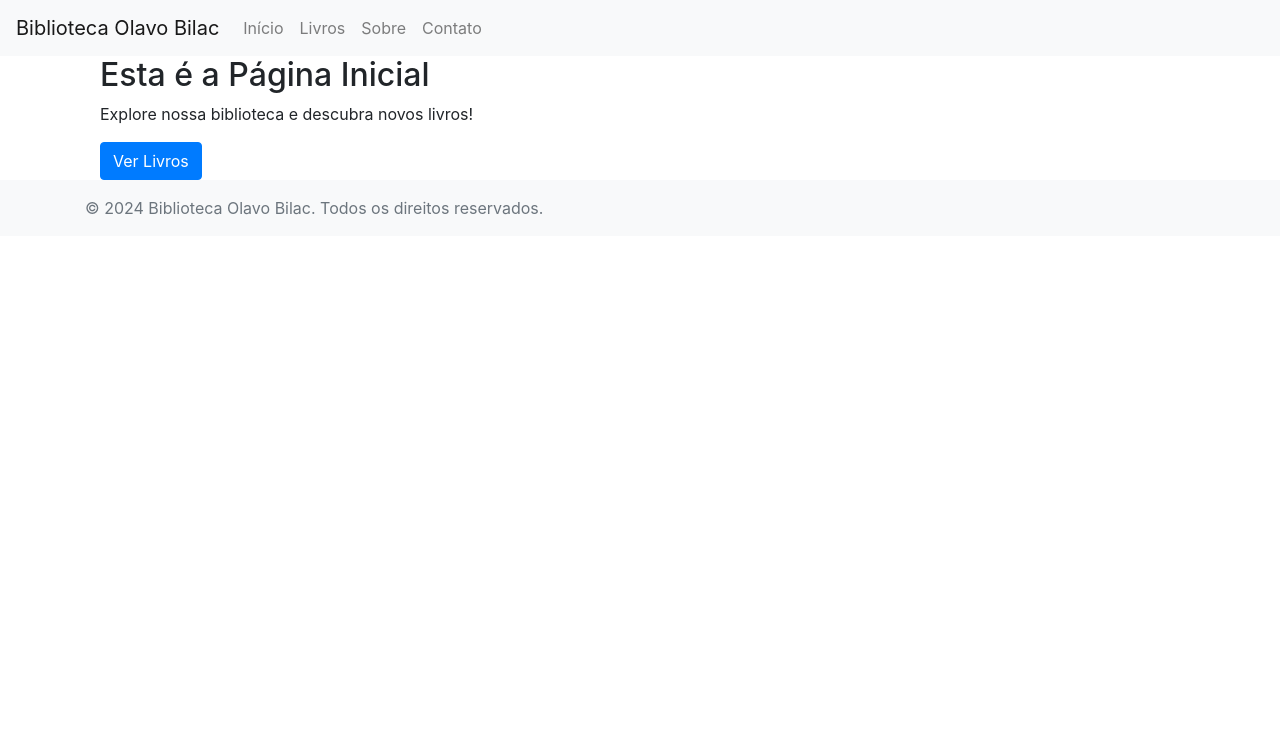
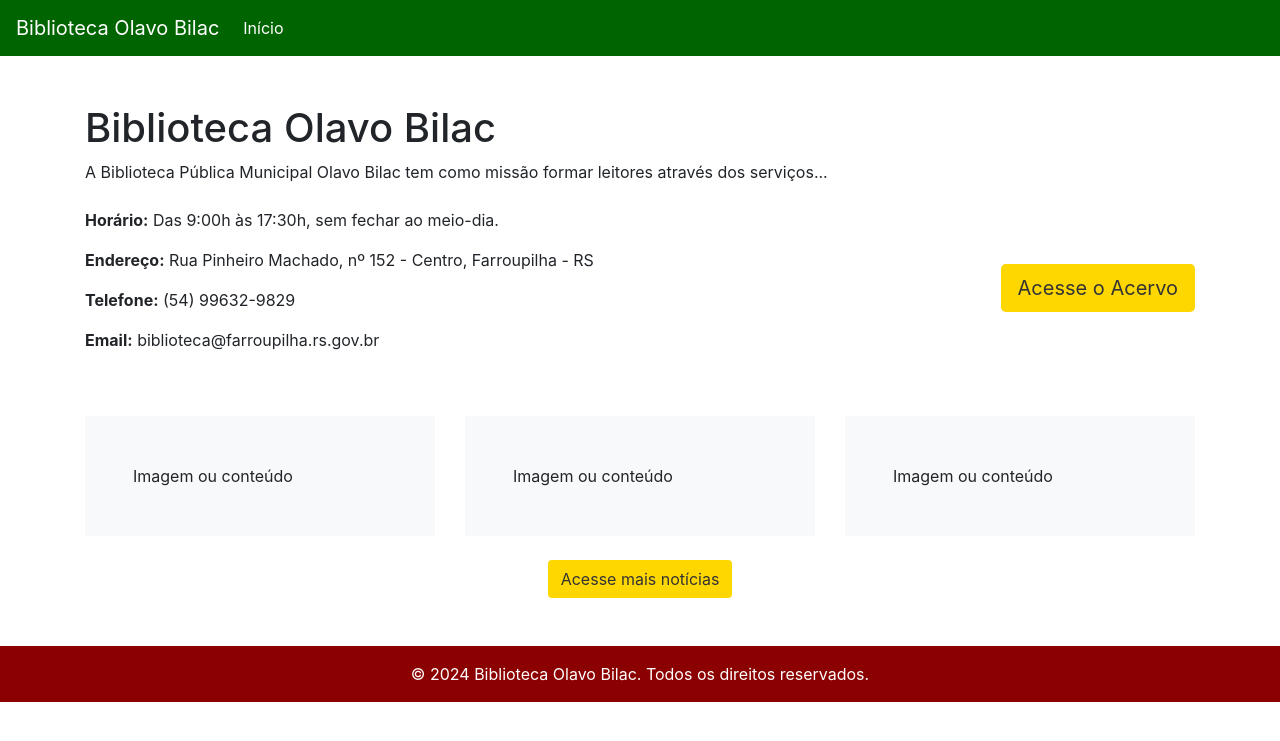
Before and after one commit to lucasjss/biblioteca_olavobilac, a Django app: page / in a window 1280 px wide. Shown: the top 741 px of the page. Run offline with Django 5.2, Linux system fonts and the light colour scheme; some libraries are stand-ins or nearby versions.

Commit message:
correção bugs

```diff
--- a/biblioteca/urls.py
+++ b/biblioteca/urls.py
@@ -17,9 +17,8 @@ Including another URLconf
 
 from django.contrib import admin
 from django.urls import path, include
-from livro import views as livro_views
 
 urlpatterns = [
     path("admin/", admin.site.urls),
-    path("", livro_views.home, name="home"),
+    path("", include("livro.urls")),  # Inclui todas as URLs do aplicativo 'livro'
 ]
--- a/livro/models.py
+++ b/livro/models.py
@@ -7,9 +7,10 @@ class Livros(models.Model):
     nome = models.CharField(max_length=80)
     autor = models.CharField(max_length=50)
     co_autor = models.CharField(max_length=50, blank=True)
-    disponível = models.BooleanField(default=True)
-    exemplares = models.FloatField(default=1)
+    disponível = models.BooleanField(default=False)
+    exemplares = models.FloatField(default=0)
     categoria = models.CharField(max_length=30)
+    capa_url = models.URLField(blank=True, null=True)
 
     class Meta:
         verbose_name = "Livro"
--- a/livro/urls.py
+++ b/livro/urls.py
@@ -2,5 +2,7 @@ from django.urls import path
 from . import views
 
 urlpatterns = [
-    path("", views.home, name="home"),
+    path("", views.home, name="home"),  # Página principal
+    path("livros/", views.cadastrar, name="livros"),
+    path("noticias/", views.cadastrar, name="noticias"),
 ]
--- a/templates/base.html
+++ b/templates/base.html
@@ -1,60 +1,75 @@
 <!DOCTYPE html>
 <html lang="pt-br">
+
 <head>
     <meta charset="UTF-8">
     <meta name="viewport" content="width=device-width, initial-scale=1.0">
-    <link rel="stylesheet" href="https://stackpath.bootstrapcdn.com/bootstrap/4.1.3/css/bootstrap.min.css"
-        integrity="sha384-MCw98/SFnGE8fJT3GXwEOngsV7Zt27NXFoaoApmYm81iuXoPkFOJwJ8ERdknLPMO" crossorigin="anonymous">
-    {% block 'head' %} {% endblock %}
+    <link rel="stylesheet" href="https://stackpath.bootstrapcdn.com/bootstrap/4.1.3/css/bootstrap.min.css">
     <title>{% block title %}Biblioteca Olavo Bilac{% endblock %}</title>
+    <style>
+        /* Cores e estilos personalizados */
+        .navbar {
+            background-color: #006400;
+            /* Verde bandeira */
+        }
+
+        .footer {
+            background-color: #8B0000;
+            /* Vermelho bandeira */
+        }
+
+        .btn-custom {
+            background-color: #FFD700;
+            /* Amarelo bandeira */
+            color: #333;
+        }
+
+        .btn-custom:hover {
+            background-color: #FFC107;
+            color: #000;
+        }
+
+        .footer span {
+            color: #fff;
+        }
+    </style>
 </head>
+
 <body>
+    <!-- Navbar -->
     <header>
-        <nav class="navbar navbar-expand-lg navbar-light bg-light">
-            <a class="navbar-brand" href="{% url 'home' %}">Biblioteca Olavo Bilac</a>
-            <button class="navbar-toggler" type="button" data-toggle="collapse" data-target="#navbarNav"
-                aria-controls="navbarNav" aria-expanded="false" aria-label="Toggle navigation">
+        <nav class="navbar navbar-expand-lg navbar-light">
+            <a class="navbar-brand text-white" href="{% url 'home' %}">Biblioteca Olavo Bilac</a>
+            <button class="navbar-toggler" type="button" data-toggle="collapse" data-target="#navbarNav">
                 <span class="navbar-toggler-icon"></span>
             </button>
             <div class="collapse navbar-collapse" id="navbarNav">
                 <ul class="navbar-nav">
                     <li class="nav-item">
-                        <a class="nav-link" href="{% url 'home' %}">Início</a>
+                        <a class="nav-link text-white" href="{% url 'home' %}">Início</a>
                     </li>
-                    <li class="nav-item">
-                        <a class="nav-link" href="{% url 'livros' %}">Livros</a>
-                    </li>
-                    <li class="nav-item">
-                        <a class="nav-link" href="{% url 'sobre' %}">Sobre</a>
-                    </li>
-                    <li class="nav-item">
-                        <a class="nav-link" href="{% url 'contato' %}">Contato</a>
-                    </li>
+                    <!-- Adicione outros links aqui -->
                 </ul>
             </div>
         </nav>
     </header>
 
+    <!-- Conteúdo principal -->
     <main role="main" class="container">
-        {% block content %}
-        <!-- O conteúdo específico de cada página será inserido aqui -->
-        {% endblock %}
+        {% block content %}{% endblock %}
     </main>
 
-    <footer class="footer mt-auto py-3 bg-light">
-        <div class="container">
-            <span class="text-muted">&copy; 2024 Biblioteca Olavo Bilac. Todos os direitos reservados.</span>
+    <!-- Footer -->
+    <footer class="footer mt-auto py-3">
+        <div class="container text-center">
+            <span>&copy; 2024 Biblioteca Olavo Bilac. Todos os direitos reservados.</span>
         </div>
     </footer>
 
-    <script src="https://code.jquery.com/jquery-3.3.1.slim.min.js"
-        integrity="sha384-q8i/X+965DzO0rT7abK41JStQIAqVgRVzpbzo5smXKp4YfRvH+8abtTE1Pi6jizo"
-        crossorigin="anonymous"></script>
-    <script src="https://cdnjs.cloudflare.com/ajax/libs/popper.js/1.14.3/umd/popper.min.js"
-        integrity="sha384-ZMP7rVo3mIykV+2+9J3UJ46jBk0WLaUAdn689aCwoqbBJiSnjAK/l8WvCWPIPm49"
-        crossorigin="anonymous"></script>
-    <script src="https://stackpath.bootstrapcdn.com/bootstrap/4.1.3/js/bootstrap.min.js"
-        integrity="sha384-ChfqqxuZUCnJSK3+MXmPNIyE6ZbWh2IMqE241rYiqJxyMiZ6OW/JmZQ5stwEULTy"
-        crossorigin="anonymous"></script>
+    <!-- Scripts do Bootstrap -->
+    <script src="https://code.jquery.com/jquery-3.3.1.slim.min.js"></script>
+    <script src="https://cdnjs.cloudflare.com/ajax/libs/popper.js/1.14.3/umd/popper.min.js"></script>
+    <script src="https://stackpath.bootstrapcdn.com/bootstrap/4.1.3/js/bootstrap.min.js"></script>
 </body>
+
 </html>
--- a/templates/home.html
+++ b/templates/home.html
@@ -1,12 +1,37 @@
 {% extends 'base.html' %}
 
-{% block title %}Página Inicial{% endblock %}
+{% block title %}Página Inicial - Biblioteca Olavo Bilac{% endblock %}
 
 {% block content %}
-<div class="container">
-    <h2>Esta é a Página Inicial</h2>
-    <p>Explore nossa biblioteca e descubra novos livros!</p>
-<a href="{% url 'livros' %}" class="btn btn-primary">Ver Livros</a>
+<div class="content-section my-5">
+    <h1 class="header-title">Biblioteca Olavo Bilac</h1>
+    <p>A Biblioteca Pública Municipal Olavo Bilac tem como missão formar leitores através dos serviços...</p>
+    <div class="d-flex justify-content-between align-items-center mt-4">
+        <div>
+            <p><strong>Horário:</strong> Das 9:00h às 17:30h, sem fechar ao meio-dia.</p>
+            <p><strong>Endereço:</strong> Rua Pinheiro Machado, nº 152 - Centro, Farroupilha - RS</p>
+            <p><strong>Telefone:</strong> (54) 99632-9829</p>
+            <p><strong>Email:</strong> biblioteca@farroupilha.rs.gov.br</p>
+        </div>
+        <a href="{% url 'livros' %}" class="btn btn-custom btn-lg">Acesse o Acervo</a>
+    </div>
 
+    <!-- Seção para imagens ou conteúdo adicional -->
+    <div class="row mt-5">
+        <div class="col-md-4">
+            <div class="bg-light p-5">Imagem ou conteúdo</div>
+        </div>
+        <div class="col-md-4">
+            <div class="bg-light p-5">Imagem ou conteúdo</div>
+        </div>
+        <div class="col-md-4">
+            <div class="bg-light p-5">Imagem ou conteúdo</div>
+        </div>
+    </div>
+
+    <!-- Botão para acessar notícias -->
+    <div class="text-center mt-4">
+        <a href="{% url 'noticias' %}" class="btn btn-custom">Acesse mais notícias</a>
+    </div>
 </div>
 {% endblock %}
```
Also changed, not shown: livro/utils.py (added, +40 -0 lines), livro/migrations/0007_livros_capa_url_alter_livros_disponível_and_more.py (added).
